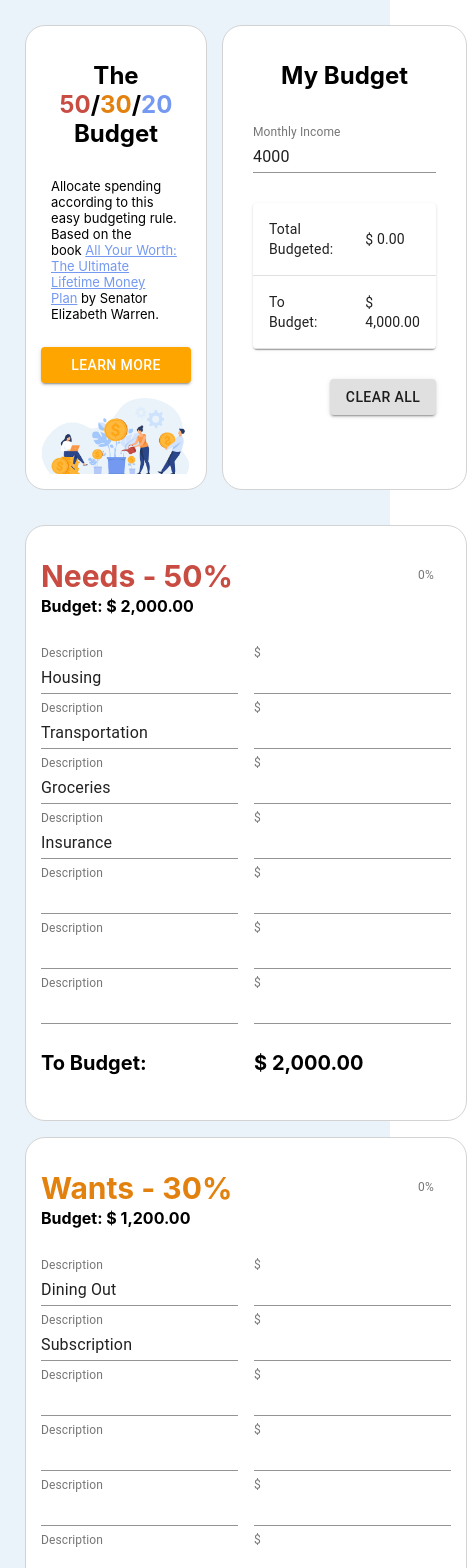
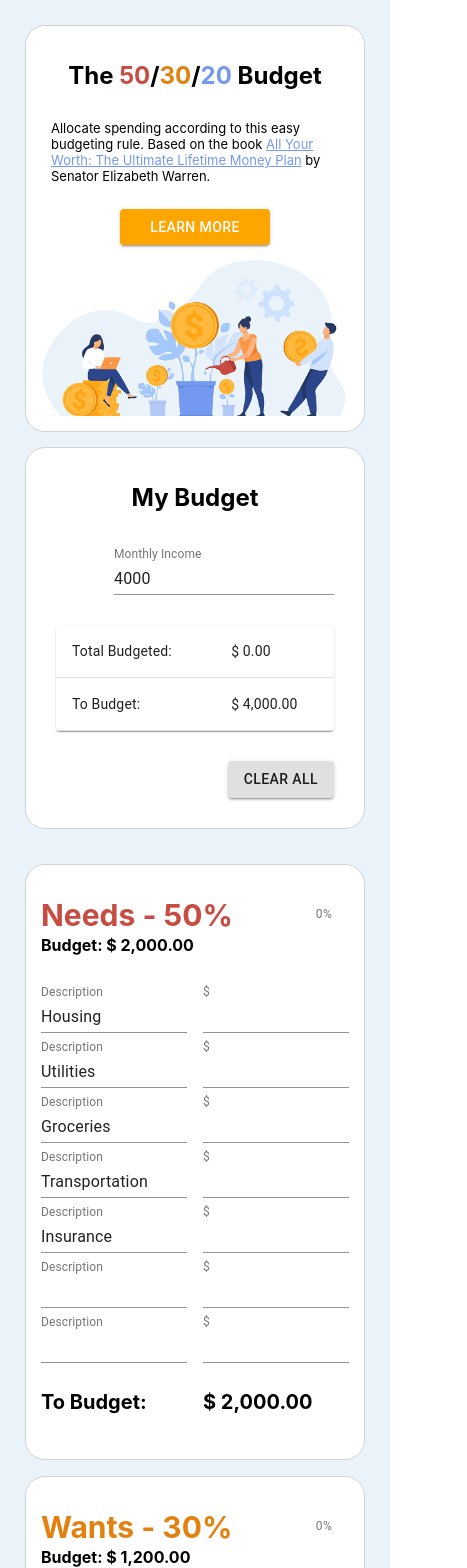
Before and after one commit to dinnagonzales/portfolio2021, a React (Create React App) app: page / in a window 390 px wide. Shown: the top 1568 px of the page, 467 px wide, since content can reach past the window. Built offline with nearby package versions, Linux system fonts and the light colour scheme.

Commit message:
2-1: Fix mobile view issues + update default values

```diff
--- a/src/components/BudgetApp/categories.jsx
+++ b/src/components/BudgetApp/categories.jsx
@@ -3,7 +3,7 @@ import styled from 'styled-components';
 
 import Category from './category.jsx';
 import { Context } from './store';
-
+import media from '../../styles/media';
 export default function Categories() {
     const { dispatch } = useContext(Context);
 
@@ -58,5 +58,8 @@ const CategoriesContainer = styled.div.attrs({
 
     display: grid;
     gap: 1rem;
-    grid-template-columns: repeat(auto-fit, minmax(240px, 1fr));
+    grid-template-columns: 1fr;
+    ${media.mediumUp`
+        grid-template-columns: repeat(auto-fit, minmax(240px, 1fr));
+    `};
 `;
--- a/src/components/BudgetApp/expense.jsx
+++ b/src/components/BudgetApp/expense.jsx
@@ -1,6 +1,7 @@
 import React from 'react';
 import styled from 'styled-components';
 import TextField from '@material-ui/core/TextField';
+import media from '../../styles/media';
 
 function Expenses(props) {
     const {
@@ -39,9 +40,12 @@ const ExpensesContainer = styled.div.attrs({
 })`
     display: grid;
     margin: 10px 0;
-    grid-template-columns: repeat(2, minmax(100px, 1fr));
+    grid-template-columns: repeat(2, 1fr);
     gap: 1rem;
     height: 45px;
+    ${media.mediumUp`
+        grid-template-columns: repeat(2, minmax(100px, 1fr));
+    `};
 `;
 
 export default React.memo(Expenses, (prev, props) => {
--- a/src/components/BudgetApp/income.jsx
+++ b/src/components/BudgetApp/income.jsx
@@ -19,7 +19,7 @@ import { colors } from '../../styles/default';
 import FAQ from './faq';
 
 import { Section } from '../../styles/common';
-import media from '../../styles/media';
+
 
 import { formatDollarAmount } from '../../utils';
 
--- a/src/components/BudgetApp/index.jsx
+++ b/src/components/BudgetApp/index.jsx
@@ -5,7 +5,7 @@ import IncomeSection from './income.jsx';
 import Categories from './categories.jsx';
 import initialState from './static_data.js';
 import BudgetReducer, { Context } from './store';
-
+import media from '../../styles/media';
 import { theme } from '../../styles/default';
 import Footer from './footer';
 
@@ -38,4 +38,11 @@ const BudgetAppContainer = styled.main.attrs({
 	a{
 		color: ${ theme.link };
 	}
+
+	& > * {
+		${media.small`
+			grid-column-start: 1;
+			grid-column-end: 3;
+    	`};
+	}
 `;
--- a/src/components/BudgetApp/static_data.js
+++ b/src/components/BudgetApp/static_data.js
@@ -89,7 +89,7 @@ const initialState = {
                     value: 0,
                 },
                 {
-                    label: 'Transportation',
+                    label: 'Utilities',
                     value: 0,
                 },
                 {
@@ -97,11 +97,11 @@ const initialState = {
                     value: 0,
                 },
                 {
-                    label: 'Insurance',
+                    label: 'Transportation',
                     value: 0,
                 },
                 {
-                    label: '',
+                    label: 'Insurance',
                     value: 0,
                 },
                 {
@@ -123,23 +123,23 @@ const initialState = {
             sum: 0,
             expenses: [
                 {
+                    label: 'Donation',
+                    value: 0,
+                },
+                {
                     label: 'Dining Out',
                     value: 0,
                 },
                 {
-                    label: 'Subscription',
+                    label: 'Gym Membership',
                     value: 0,
                 },
                 {
-                    label: '',
+                    label: 'Online Subscriptions',
                     value: 0,
                 },
                 {
-                    label: '',
-                    value: 0,
-                },
-                {
-                    label: '',
+                    label: 'Personal Care',
                     value: 0,
                 },
                 {
@@ -165,15 +165,15 @@ const initialState = {
                     value: 0,
                 },
                 {
+                    label: 'Debt',
+                    value: 0,
+                },
+                {
                     label: 'Sinking Funds: Travel',
                     value: 0,
                 },
                 {
-                    label: 'Debt',
-                    value: 0,
-                },
-                {
-                    label: 'Insurance',
+                    label: '',
                     value: 0,
                 },
                 {
```
